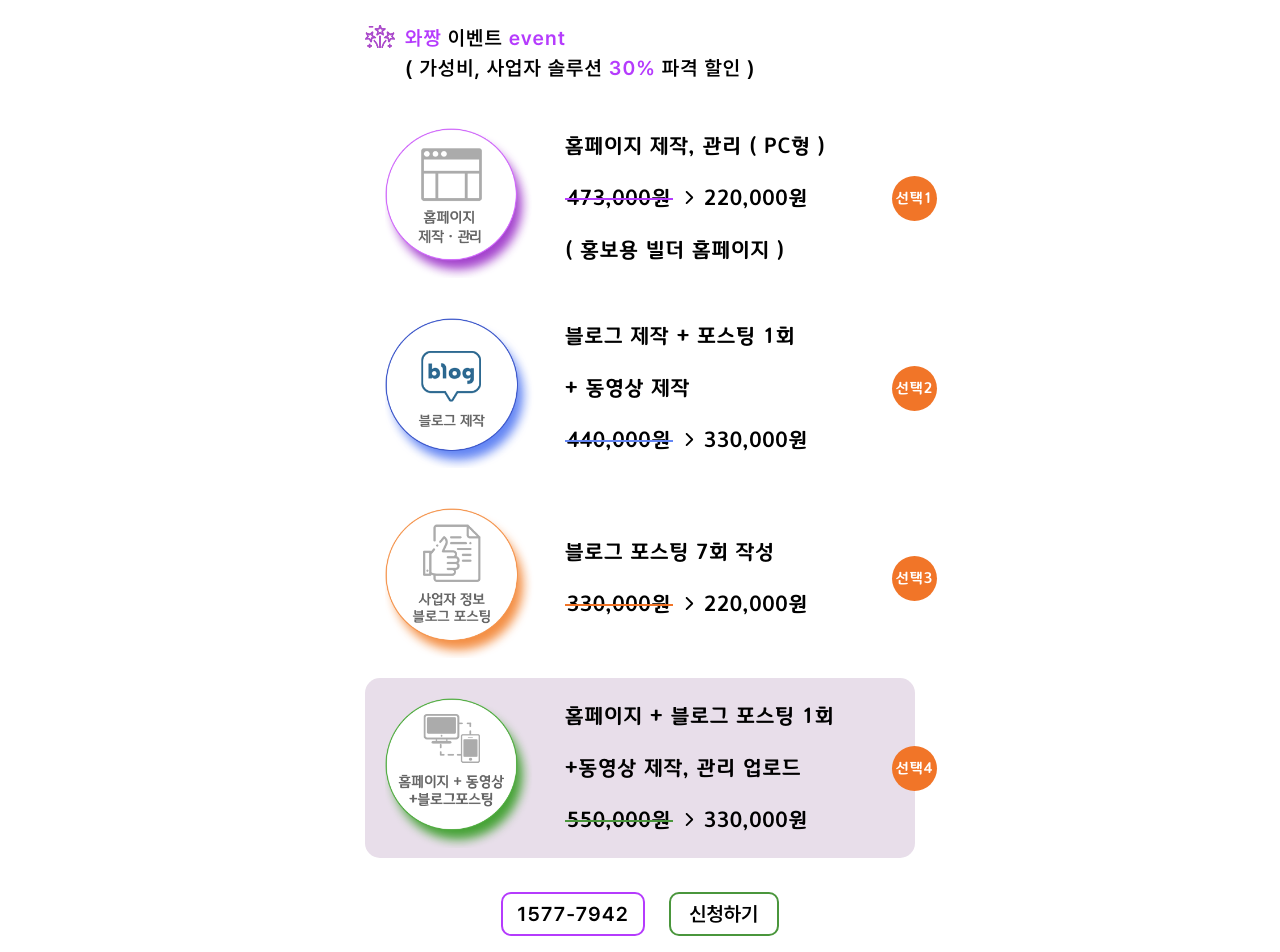
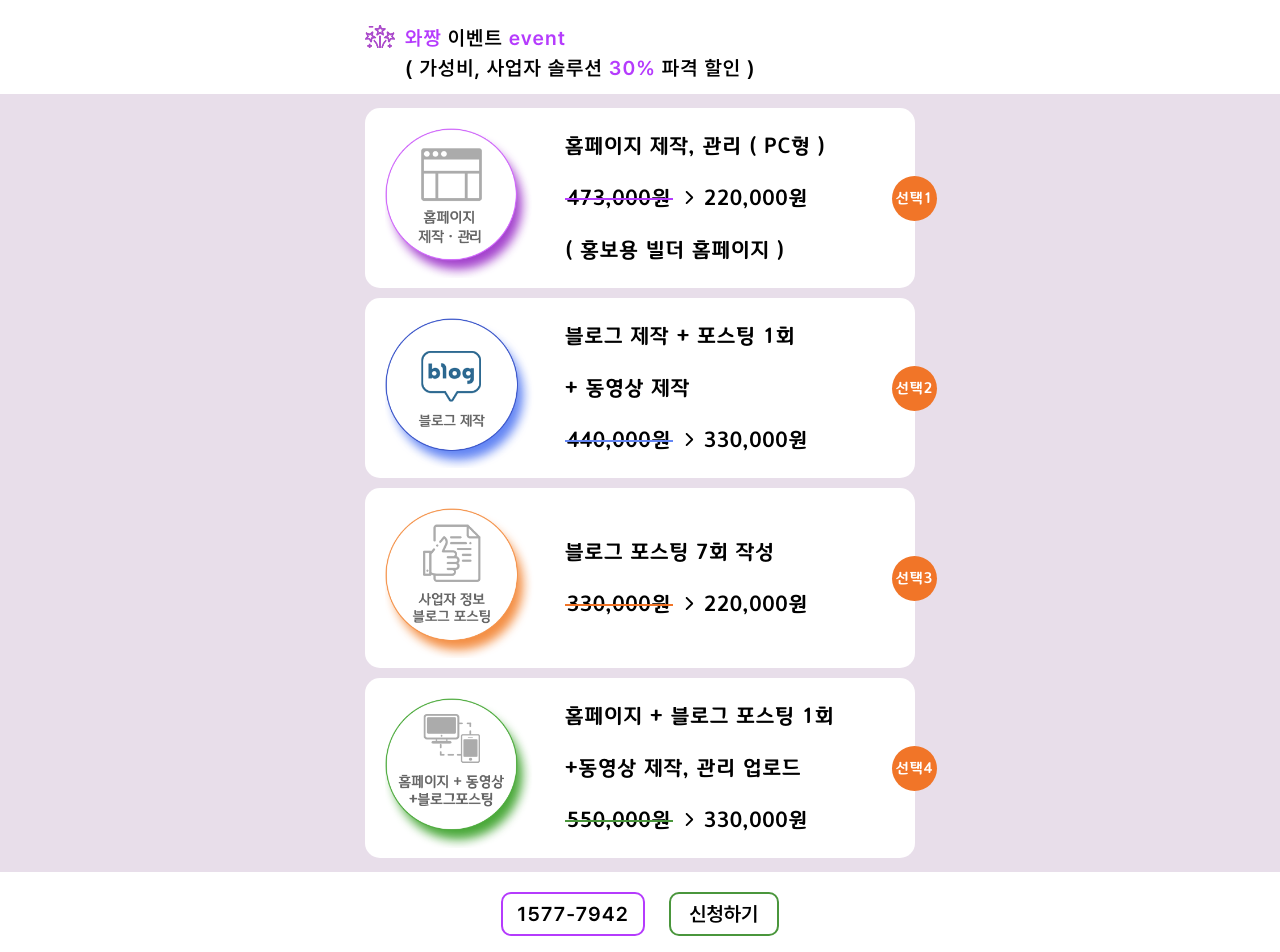
Before and after one commit to gongsacok/cokContentsFront, a React (Create React App) app: page /event/eventprice in a window 1280 px wide. Shown: the top 952 px of the page. Built offline with nearby package versions, Linux system fonts and the light colour scheme.

Commit message:
[style] style 수정

```diff
--- a/public/style/common.css
+++ b/public/style/common.css
@@ -26,7 +26,7 @@ header {
 header img {
   display: block;
   width: 25px;
-  height: auto;
+  height: 25px;
 }
 header div {
   width: auto;
@@ -76,7 +76,7 @@ header div {
   padding: 10px 0;
 }
 .iconWrap-iconPart {
-  width: 45%;
+  width: 40%;
 }
 .iconWrap-iconPart img {
   width: 50px;
@@ -94,7 +94,7 @@ header div {
 }
 
 .iconWrap-textPart {
-  width: 55%;
+  width: 60%;
 }
 .iconWrap-textPart > span {
   display: block;
--- a/src/screens/EventPrice.js
+++ b/src/screens/EventPrice.js
@@ -19,7 +19,7 @@ export default function EventPrice() {
           </span>
         </div>
       </header>
-      <div className="commonContainer">
+      <div className="commonContainer" style={{ backgroundColor: "#e8deea" }}>
         <ul className="priceWrap">
           <li className="pricePiece">
             <img
@@ -80,7 +80,7 @@ export default function EventPrice() {
             <i>선택3</i>
           </li>
 
-          <li className="pricePiece" style={{ backgroundColor: "#e8deea" }}>
+          <li className="pricePiece">
             <img
               src="../assets/imgs/event_img4.png"
               alt="홈페이지+동영상+블로그포스팅"
```
